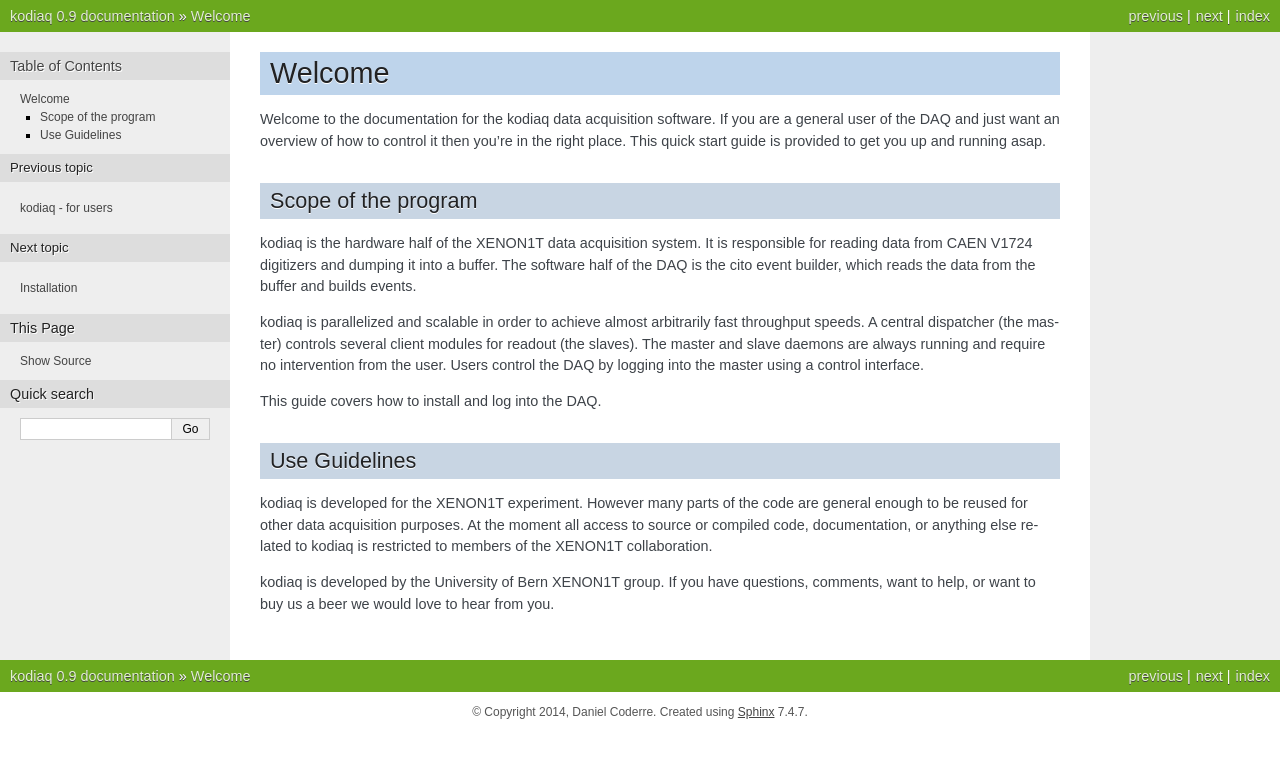
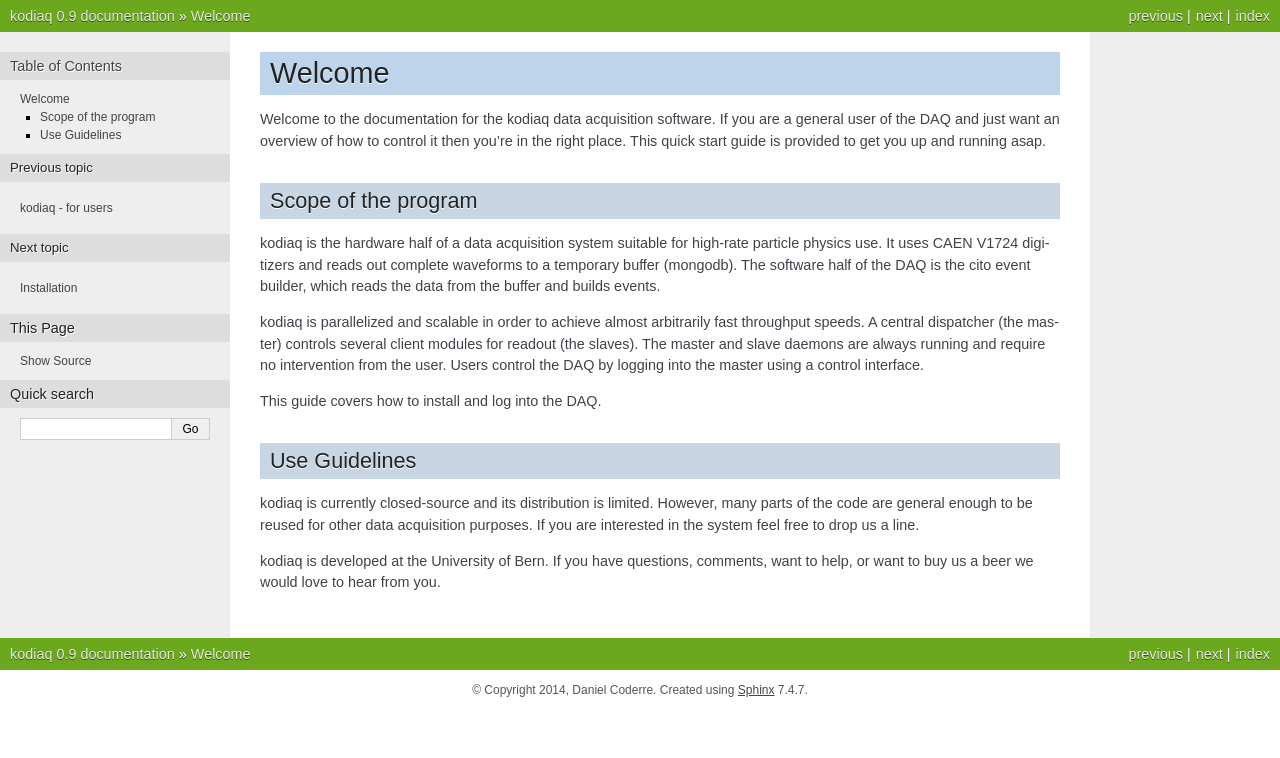
Before and after one commit to coderdj/kodiaq, a Sphinx documentation site: the page built from source/intro.rst, in a window 1280 px wide. Shown: the top 758 px of the page. Built offline with Sphinx 7.4.7, drawn with Linux system fonts in a browser that asks for light colours; pages that are not in the unit, such as notebooks, are missing from menus.

```diff
--- a/source/intro.rst
+++ b/source/intro.rst
@@ -11,10 +11,11 @@
 Scope of the program
 --------------------
 
-kodiaq is the hardware half of the XENON1T data acquisition system. It
-is responsible for reading data from CAEN V1724 digitizers and dumping
-it into a buffer. The software half of the DAQ is the cito event
-builder, which reads the data from the buffer and builds events.
+kodiaq is the hardware half of a data acquisition system suitable for
+high-rate particle physics use. It uses CAEN V1724 digitizers and
+reads out complete waveforms to a temporary buffer (mongodb).
+The software half of the DAQ is the cito event builder, which reads
+the data from the buffer and builds events.
 
 kodiaq is parallelized and scalable in order to achieve almost
 arbitrarily fast throughput speeds. A central dispatcher (the master)
@@ -28,12 +29,10 @@
 Use Guidelines
 --------------
 
-kodiaq is developed for the XENON1T experiment. However many parts of
-the code are general enough to be reused for other data acquisition
-purposes. At the moment all access to source or compiled code,
-documentation, or anything else related to kodiaq is restricted to
-members of the XENON1T collaboration.
+kodiaq is currently closed-source and its distribution is limited.
+However, many parts of the code are general enough to be reused for
+other data acquisition purposes. If you are interested in the system
+feel free to drop us a line.
 
-kodiaq is developed by the University of Bern XENON1T group. If you
-have questions, comments, want to help, or want to buy us a beer we
-would love to hear from you.
+kodiaq is developed at the University of Bern. If you have questions,
+comments, want to help, or want to buy us a beer we would love to hear from you.
```
